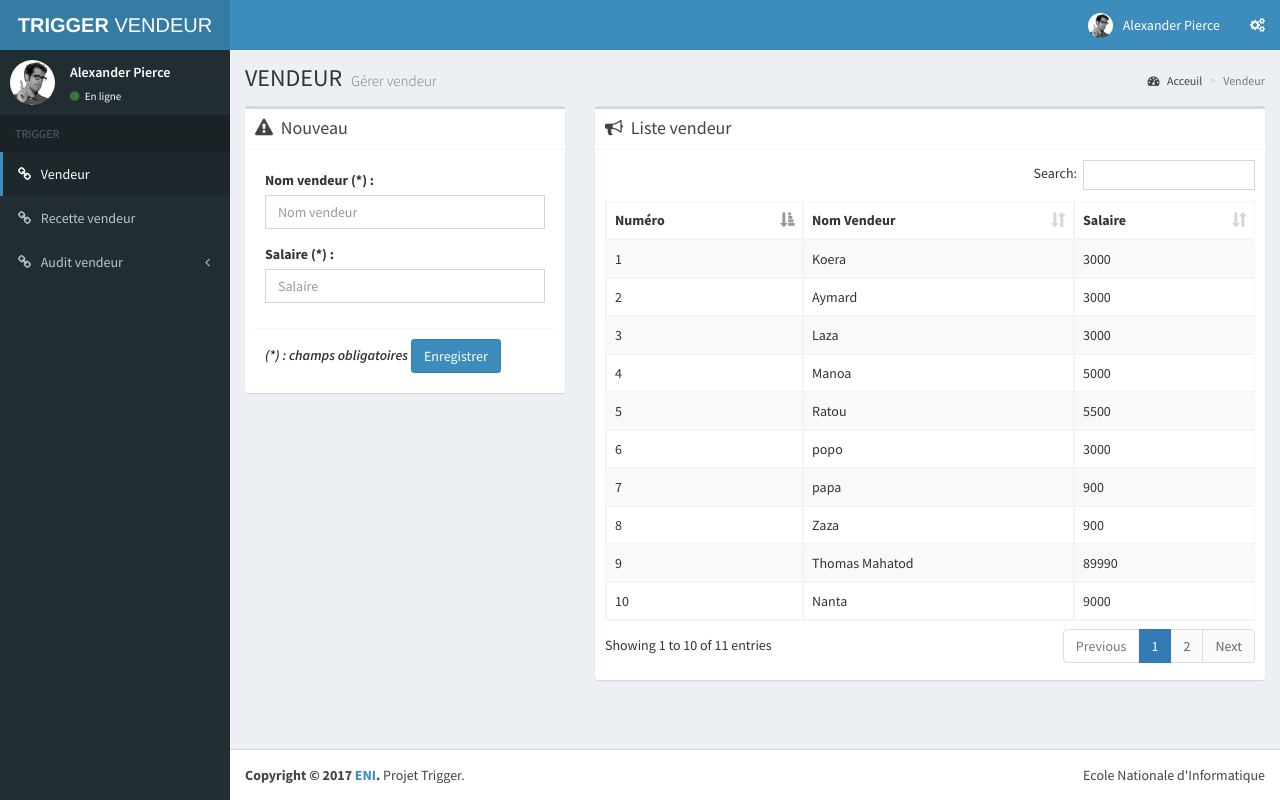
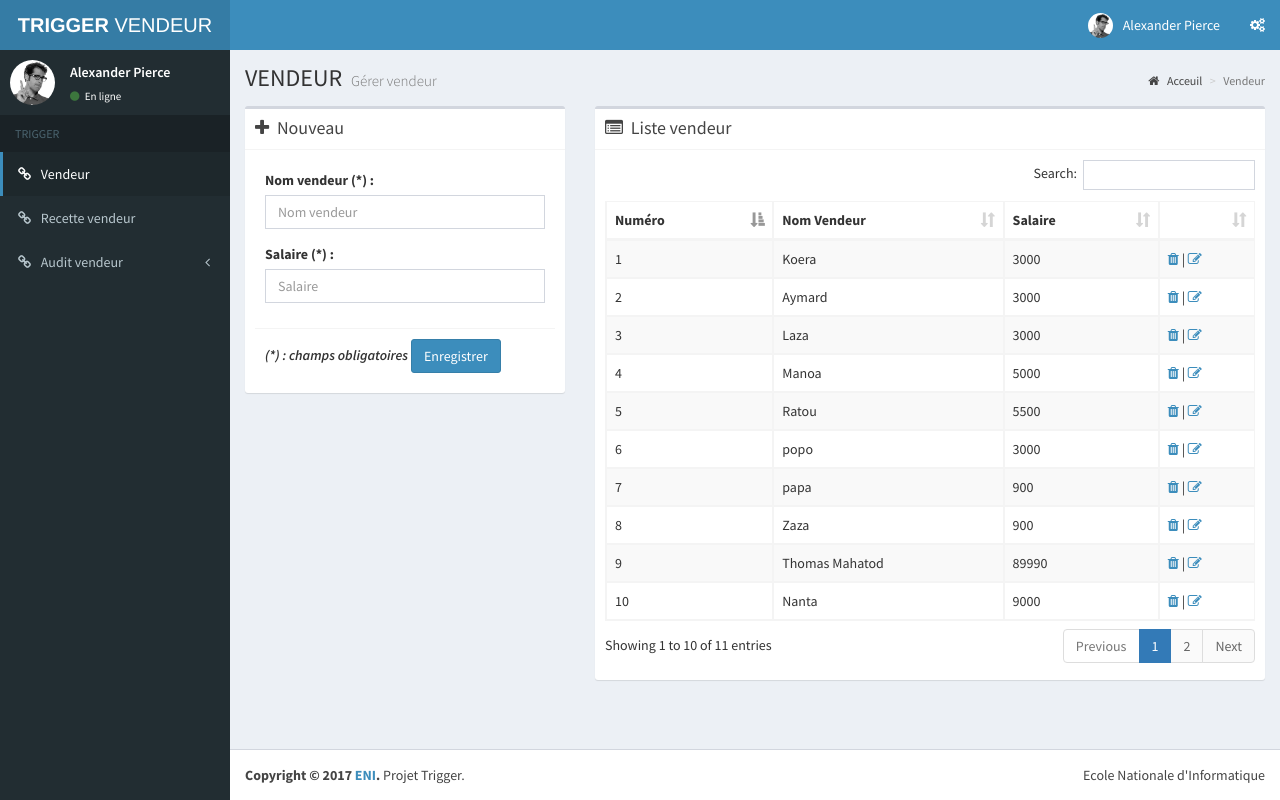
Before and after one commit to koera/koera, a PHP site: page /views/index.html in a window 1280 px wide. Run offline with PHP 8.4, Linux system fonts and the light colour scheme; data comes from the database, SQL or seed files in the repository.

Commit message:
message 2

```diff
--- a/controllers/VendeurController.php
+++ b/controllers/VendeurController.php
@@ -16,7 +16,7 @@ if (isset($_POST['vd_name']) and isset($_POST['salaire'])) {
 }
 if (isset($_POST['page'])) {
     $list = Vendeur::listVendeur($pdo);
-    $text_table_header = '<table id="example1" class="table table-bordered table-striped"><thead><tr><th>Numéro</th><th>Nom Vendeur</th><th>Salaire</th></tr></thead><tbody>';
+    $text_table_header = '<table id="example1" class="table table-bordered table-striped"><thead><tr><th>Numéro</th><th>Nom Vendeur</th><th>Salaire</th><th></th></tr></thead><tbody>';
     $text_table_footer = '</tbody></table>';
     $text = '';
     foreach ($list as $l) {
@@ -24,6 +24,7 @@ if (isset($_POST['page'])) {
             <td>' . $l->getVd_id() . ' </td>
             <td>' . $l->getVd_name() . ' </td>
             <td>' . $l->getSalaire() . ' </td>
+            <td> <a href="#"><i class="fa fa-trash"></i> </a>| <a href="#"> <i class="fa fa-edit"></i></a> </td>
             </tr>';
     }
 
--- a/index.php
+++ b/index.php
@@ -55,13 +55,7 @@
           </div>
         </form>
 
-        <div class="social-auth-links text-center">
-          <p>- OU -</p>
-          <a href="#" class="btn btn-block btn-social btn-facebook btn-flat"><i class="fa fa-facebook"></i> Création de compte utilisateur</a>
-        </div><!-- /.social-auth-links -->
 
-        <a href="#">I forgot my password</a><br>
-        <a href="register.html" class="text-center">Register a new membership</a>
 
       </div><!-- /.login-box-body -->
     </div><!-- /.login-box -->
--- a/views/index.html
+++ b/views/index.html
@@ -173,7 +173,7 @@ scratch. This page gets rid of all links and provides the needed markup only.
                         <small>Gérer vendeur</small>
                     </h1>
                     <ol class="breadcrumb">
-                        <li><a href="#"><i class="fa fa-dashboard"></i> Acceuil</a></li>
+                        <li><a href="#"><i class="fa fa-home"></i> Acceuil</a></li>
                         <li class="active">Vendeur</li>
                     </ol>
                 </section>
@@ -186,7 +186,7 @@ scratch. This page gets rid of all links and provides the needed markup only.
                         <div class="col-md-4">
                             <div class="box box-default">
                                 <div class="box-header with-border">
-                                    <i class="fa fa-warning"></i>
+                                    <i class="fa fa-plus"></i>
                                     <h3 class="box-title">Nouveau</h3>
                                 </div><!-- /.box-header -->
                                 <div class="box-body">
@@ -219,7 +219,7 @@ scratch. This page gets rid of all links and provides the needed markup only.
                         <div class="col-md-8">
                             <div class="box box-default">
                                 <div class="box-header with-border">
-                                    <i class="fa fa-bullhorn"></i>
+                                    <i class="fa fa-list-alt"></i>
                                     <h3 class="box-title">Liste vendeur</h3>
                                 </div><!-- /.box-header -->
                                 <div class="box-body">
```
